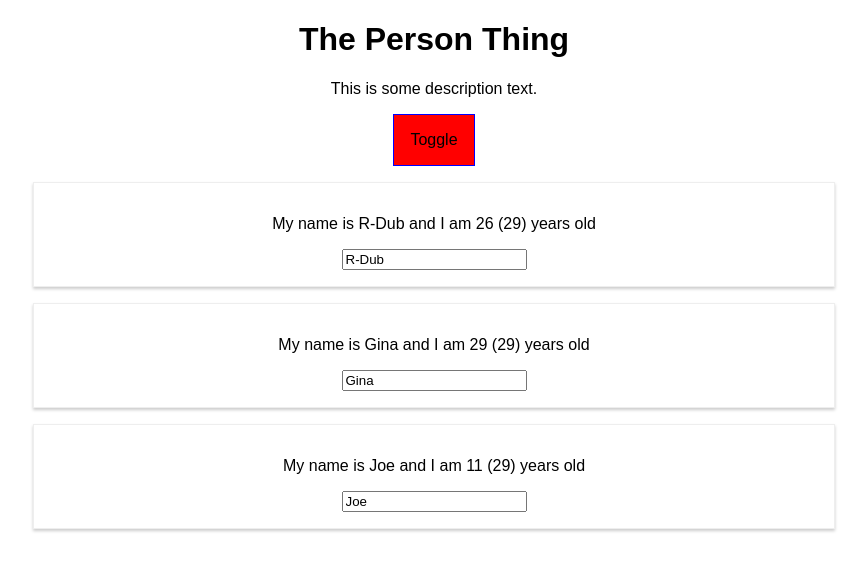
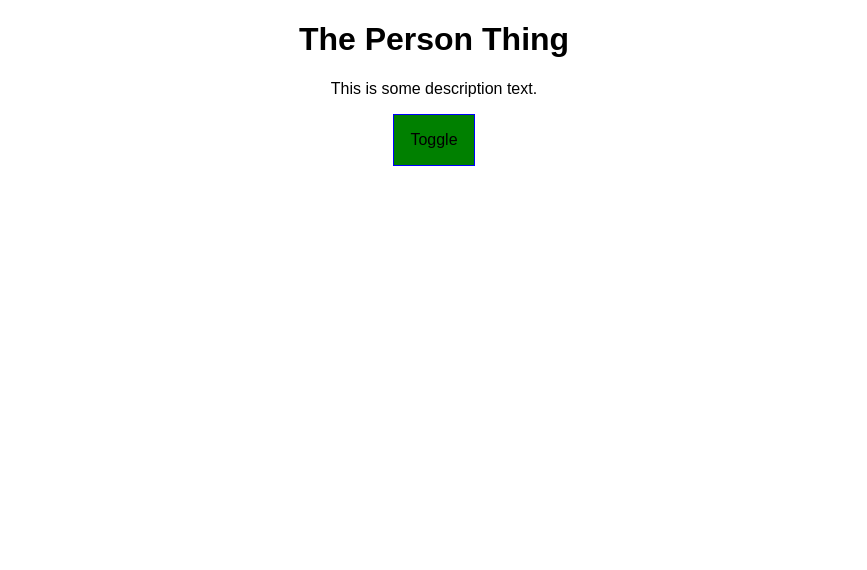
Before and after one commit to rjw1428/react-notes, a React app: page / in a window 1280 px wide. Shown: the top 570 px of the page, without its empty margins (206-1073 px from the left). Built offline with nearby package versions, Linux system fonts and the light colour scheme.

Commit message:
lesson 90 - Update Hooks

```diff
--- a/src/components/Persons/Perons.js
+++ /dev/null
@@ -1,15 +0,0 @@
-import React from 'react'
-import Person from './Person/Person'
-
-const persons = (props) => props.persons.map((person, index) => {
-    console.log('Persons.js rendering...')
-    return <Person
-        name={person.name}
-        age="29"
-        click={() => props.clicked(index)}
-        key={person.id}
-        changed={(event) => props.changed(event, person.id)}
-        />
-});
-
-export default persons
--- a/src/components/Persons/Person/Person.js
+++ b/src/components/Persons/Person/Person.js
@@ -1,24 +1,17 @@
-import React from 'react';
+import React, { Component } from 'react';
 import styles from './Person.css';
-// import Radium from 'radium'
 
-const person = (props) => {
-    // const style = {
-    //     '@media (max-width: 800px)': {
-    //        width: '200px',
-    //        background: 'green'
-    //     }
-    // }
-    console.log(props.name+" is rendering...")
-    return (
-        // <div className={'Person'} style={style}>
-        <div className={styles.Person}>
-            <p onClick={props.click}>My name is {props.name} and I am {Math.floor(Math.random() * 30)} ({props.age}) years old</p>
-            <p>{props.children}</p>
-            <input type="text" onChange={props.changed} value={props.name}></input>
-        </div>
-    )
-};
+class Person extends Component {
+    render() {
+        console.log(this.props.name + " is rendering...")
+        return (
+            <div className={styles.Person}>
+                <p onClick={this.props.click}>My name is this.{this.props.name} and I am {Math.floor(Math.random() * 30)} ({this.props.age}) years old</p>
+                <p>{this.props.children}</p>
+                <input type="text" onChange={this.props.changed} value={this.props.name}></input>
+            </div>
+        )
+    };
+}
 
-// export default Radium(person)
-export default person
+export default Person
--- a/src/containers/App.js
+++ b/src/containers/App.js
@@ -1,6 +1,6 @@
 import React, { Component } from 'react';
 import styles from './App.css';
-import Persons from '../components/Persons/Perons'
+import Persons from '../components/Persons/Persons'
 import Cockpit from '../components/Cockpit/Cockpit';
 
 class App extends Component {
@@ -13,7 +13,7 @@ class App extends Component {
         { id: '456', name: "Gina" },
         { id: '789', name: "Joe" }
       ],
-      showPersons: true
+      showPersons: false
     }
   }
 
```
